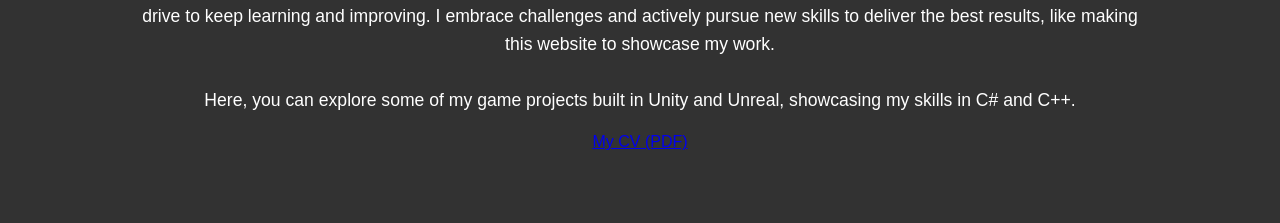
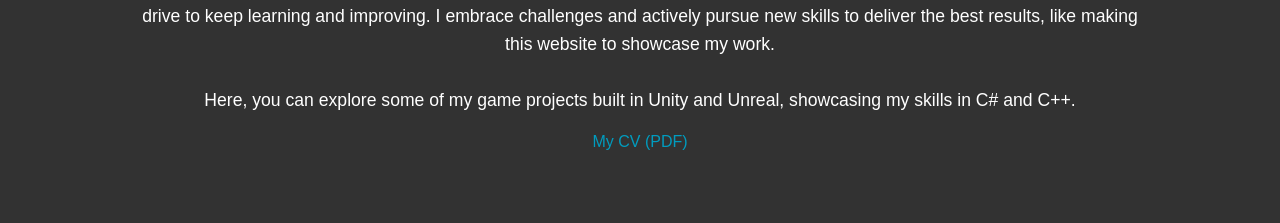
Before and after one commit to CallumCJM/CallumMountfordPortfolio, a plain HTML site: page index.html in a window 1280 px wide. Shown: the part 1066-1289 px from the top of the page. Drawn offline with Linux system fonts and the light colour scheme.

Commit message:
CV Colour

```diff
--- a/index.html
+++ b/index.html
@@ -39,7 +39,7 @@ I embrace challenges and actively pursue new skills to deliver the best results,
           <br><br>
           Here, you can explore some of my game projects built in Unity and Unreal, showcasing my skills in C# and C++.
         </p>
-        <a href="CV_PDF.pdf" target="_blank">My CV (PDF)</a>
+        <a class="CV" href="CV_PDF.pdf" target="_blank">My CV (PDF)</a>
       </div>
     </section>
 
--- a/styles.css
+++ b/styles.css
@@ -15,6 +15,11 @@ body {
   background-color: #272727;
   color: #fff;
   line-height: 1.6;
+}
+
+.CV {
+  text-decoration: none;
+  color:#009cbf;
 }
 
 /* Header */
```
